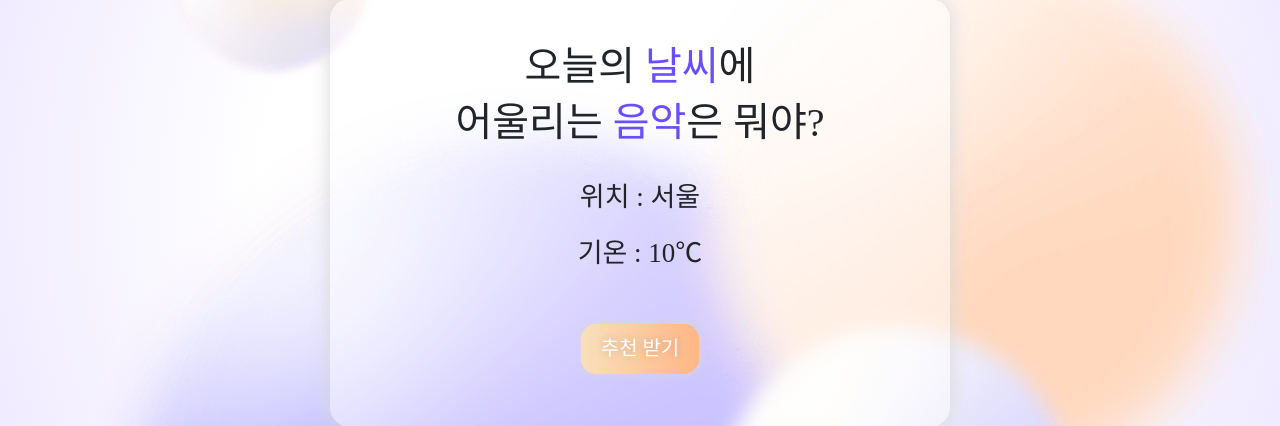
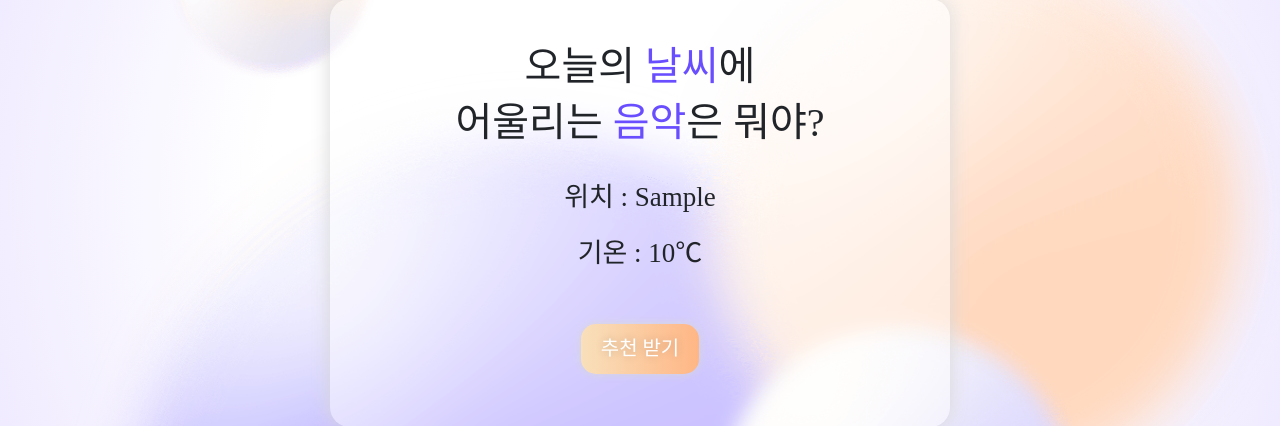
Before and after one commit to code-sunny/sunny_repo, a Python web app: template templates/index.html in a window 1280 px wide. Shown: the part 204-630 px from the top of the page. Run offline with Jinja, Linux system fonts and the light colour scheme; the template is opened without the code that fills it: most values are stand-ins (such as "Sample title", 1, 10 or a date in 2020); grey boxes marked "Sample" are stand-in pictures; some libraries are stand-ins or nearby versions; some web fonts are replaced.

Commit message:
last_last_

```diff
--- a/app.py
+++ b/app.py
@@ -446,7 +446,5 @@ def get_weather():
     session["current_city"] = weather_city
     return jsonify({"weather": weather, "temp": weather_temp, "city": weather_city})
 
-
-
 if __name__ == "__main__":
     app.run("0.0.0.0", env_variables["PORT"])
--- a/templates/index.html
+++ b/templates/index.html
@@ -243,7 +243,7 @@
             <h1 class="main-text">오늘의 <span class="main-text-yellow">날씨</span>에</h1>
             <h1 class="main-text">어울리는 <span class="main-text-blue">음악</span>은 뭐야?</h1>
             <div class="weather-box">
-                <p class="local">위치 : <span id="now_local">서울</span></p>
+                <p class="local">위치 : <span id="now_local">{{ current_city or 서울}}</span></p>
                 <p class="temperature">기온 : <span id="now_temperature">{{current_temp}}℃</span></p>
             </div>
         </div>
```
Also changed, not shown: 1 other file.
